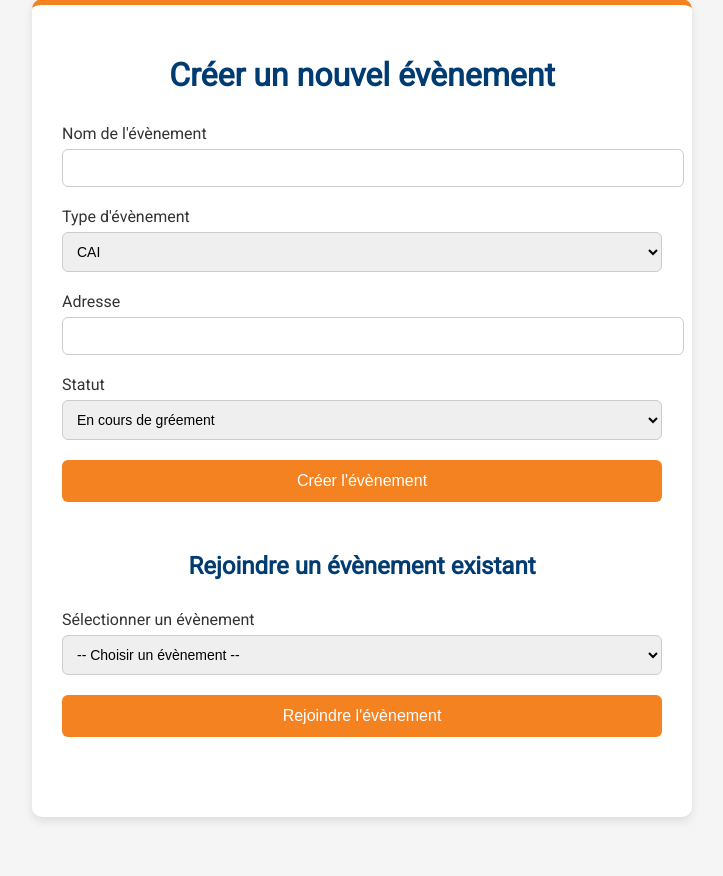
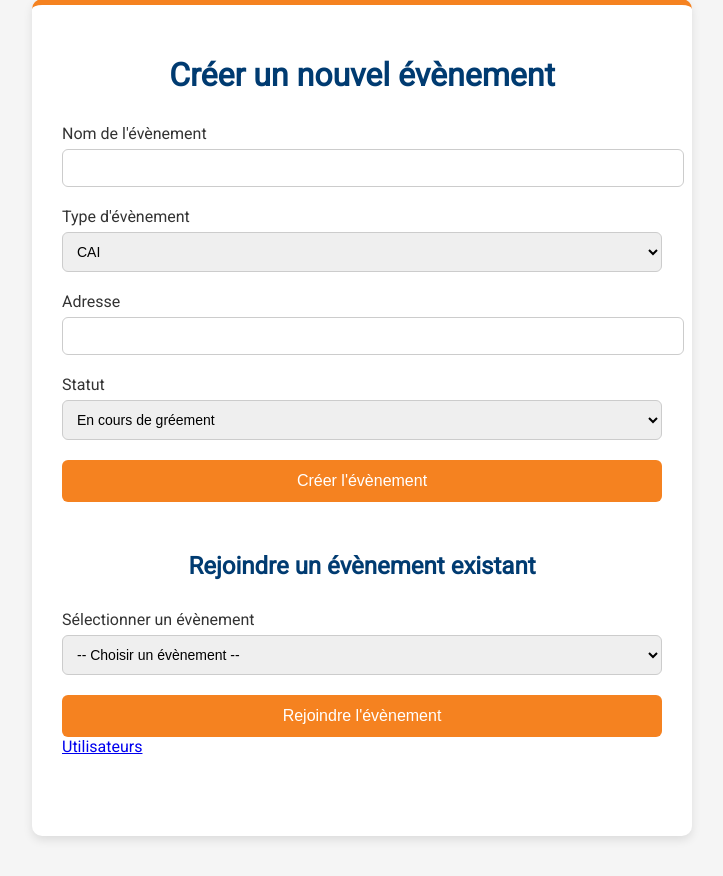
Before and after one commit to protec38/CAI, a Flask app: page /evenement/new in a window 1280 px wide. Shown: the part 253-1129 px from the top of the page, without its empty margins (278-1001 px from the left). Before the commit the page ends 1074 px from the top, so only its background shows below. Run offline with Flask 3, Linux system fonts and the light colour scheme; the visitor is signed in with stand-in values (Sample User, id 1).

Commit message:
Update evenement_new.html

```diff
--- a/app/templates/evenement_new.html
+++ b/app/templates/evenement_new.html
@@ -127,6 +127,7 @@
 
                 <button type="submit">Rejoindre l'évènement</button>
             </form>
+            <a href="{{ url_for('main_bp.admin_utilisateurs') }}" class="btn">Utilisateurs</a>
         </div>
     </div>
 </body>
```
